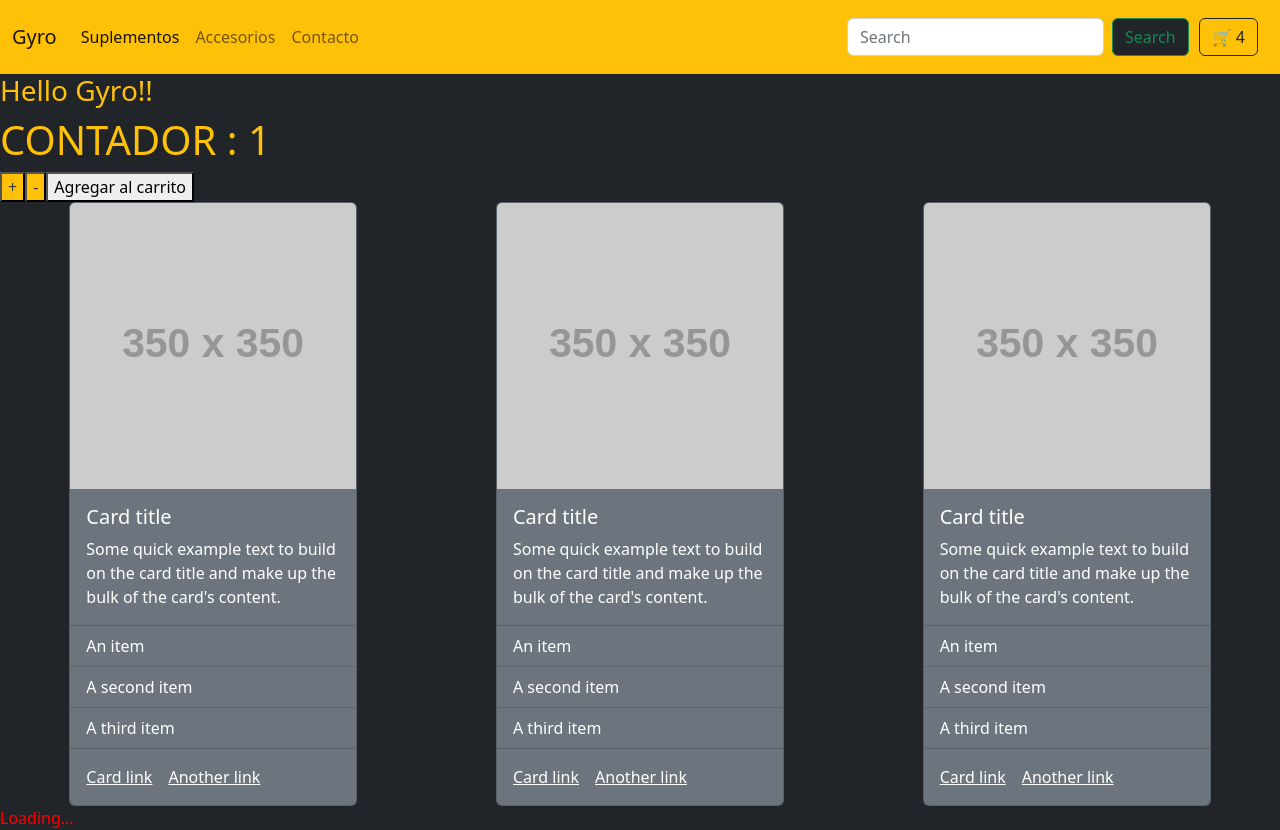
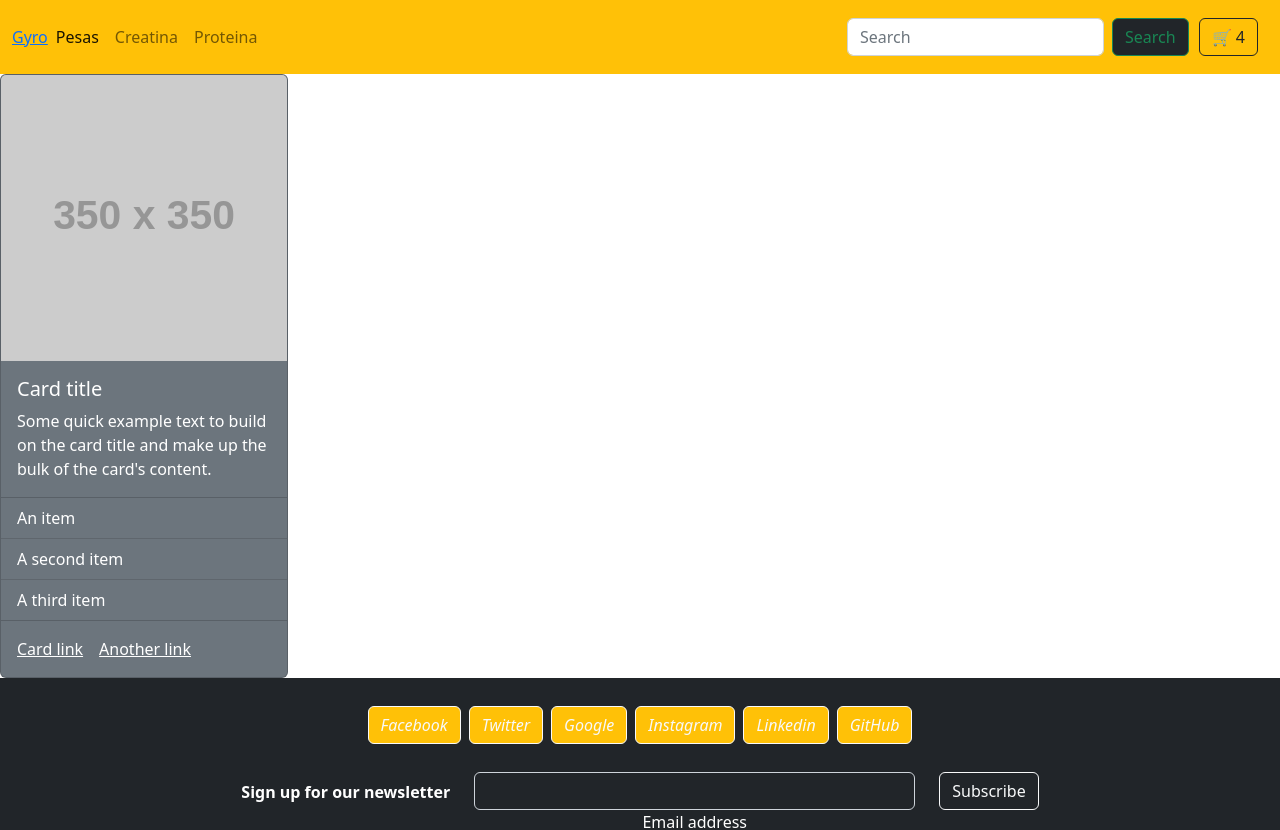
Before and after one commit to bottassiJuanIgnacio/react-ecommerce, a React (Create React App) app: page /product/1 in a window 1280 px wide. Shown: the top 830 px of the page. Built offline with nearby package versions, Linux system fonts and the light colour scheme; no server answers.

Commit message:
agrego mitades de desafios 5 6 y 7

```diff
--- a/package.json
+++ b/package.json
@@ -10,6 +10,7 @@
     "bootstrap-icons": "^1.9.1",
     "react": "^18.2.0",
     "react-dom": "^18.2.0",
+    "react-router-dom": "^6.3.0",
     "react-scripts": "5.0.1",
     "web-vitals": "^2.1.4"
   },
--- a/src/App.js
+++ b/src/App.js
@@ -8,7 +8,9 @@ import Footer from './components/Footer';
 import ItemListContainer from './components/ItemListContainer';
 import Promesas from './test/Promesas';
 import FetchContainer from './test/FetchContainer';
-
+import FetchArrayContainer from './test/FetchArrayContainer';
+import { BrowserRouter, Routes, Route } from "react-router-dom";
+// shift alt o
 
 
 
@@ -20,19 +22,43 @@ function App() {
   const greeting = 'Hello Gyro';
 
   return (
-    <div className='bg-dark'>
-      <NavBar />
-      <ItemListContainer warning ={warning} greeting= {greeting}/>
-      <ItemCount  initial={initial} warning ={warning} stock ={stock} onAdd= {onAdd} />
-      <div className="d-flex justify-content-around ">
-        <Cards style={{margin : '5px'}} />
-        <Cards />
-        <Cards />
-      </div>
-      <FetchContainer />
-      <Promesas />
+    <BrowserRouter>
+      <NavBar/>
+      <Routes>
+        <Route path='/' element={<ItemListContainer warning ={warning} greeting= {greeting}/>}/>
+        <Route path='/category/:idcategory' element={<ItemListContainer />} />
+        <Route path='/product/:idproduct' element={<Cards style={{margin : '5px'}} />} />
+        <Route />
+      </Routes>
       <Footer />
-    </div>
+    </BrowserRouter>
+    // <div className='bg-dark'>
+    //   <NavBar />
+    //   <ItemListContainer warning ={warning} greeting= {greeting}/>
+    //   <ItemCount  initial={initial} warning ={warning} stock ={stock} onAdd= {onAdd} />
+    //   <div className="d-flex justify-content-around ">
+    //     <Cards style={{margin : '5px'}} />
+    //     <Cards />
+    //     <Cards />
+    //   </div>
+    //   <FetchContainer />
+    //   {/* <FetchArrayContainer /> */}
+    //   <Promesas />
+    //   <Footer />
+    // </div>
+    // <>
+    //   <BrowserRouter>
+    //     {/*Aca van todos los componentes presentes en todas las rutas*/}
+    //     <NavBar />
+    //     <Routes>
+    //       <Route path='/' element={<ItemListContainer />} />
+    //       <Route path='/category/:idcategory' element={<ItemListContainer />}/>
+    //       <Route path='/product/:idproduct' element={<ItemListContainer />}{<Cards />}/>{/*ItemDetailContainer*/}
+    //     </Routes>
+    //     <Footer />
+    //   </BrowserRouter>
+    // </>
+
   );
 }
 
--- a/src/components/Cards.jsx
+++ b/src/components/Cards.jsx
@@ -1,6 +1,13 @@
 import React from 'react'
+import { useParams } from 'react-router-dom';
+
+
 
 export default function Cards() {
+  const { idcategory, idproduct } = useParams();
+
+
+
   return (
     <div className="card d-flex justify-content-around text-bg-secondary margin-5rem" style={{ width: '18rem' }}>
   <img src="https://via.placeholder.com/350x350" className="card-img-top" alt="placeholder" />
--- a/src/components/ItemListContainer.jsx
+++ b/src/components/ItemListContainer.jsx
@@ -1,7 +1,23 @@
-import React from 'react'
+import React, {useState, useEffect} from 'react'
+import { useParams } from 'react-router-dom'
+
+const productsHC = [{}]
 
 export default function ItemListContainer(props) {
     const {warning, greeting} = props
+    const {idcategory, idproduct} = useParams();
+    const [products, setProducts] = useState();
+
+      useEffect(() => {
+        if (!idcategory){
+          setProducts(productsHC);
+        }else {
+          setProducts(productsHC.filter(product => product.idcategory == idcategory))
+        }
+
+      }, [idcategory]);
+
+
   return (
     <div>
         <h3 style={{color : warning}}>{greeting}!!</h3>
--- a/src/components/NavBar.jsx
+++ b/src/components/NavBar.jsx
@@ -1,25 +1,27 @@
 import React from "react";
 import CartWidget from './CartWidget';
+import { Link } from 'react-router-dom';
 
 //, { useState, useEffect }
 export default function NavBar() {
   return (
     <nav className="navbar navbar-expand-lg bg-warning">
   <div className="container-fluid">
-    <a className="navbar-brand" href="#/">Gyro</a>
+    <Link to="/">Gyro</Link>
     <button className="navbar-toggler" type="button" data-bs-toggle="collapse" data-bs-target="#navbarSupportedContent" aria-controls="navbarSupportedContent" aria-expanded="false" aria-label="Toggle navigation">
       <span className="navbar-toggler-icon"></span>
     </button>
     <div className="collapse navbar-collapse" id="navbarSupportedContent">
       <ul className="navbar-nav me-auto mb-2 mb-lg-0">
         <li className="nav-item">
-          <a className="nav-link active" aria-current="page" href="#/">Suplementos</a>
+        <Link to="category/creatina" className="nav-link active">Pesas</Link>
         </li>
         <li className="nav-item">
-          <a className="nav-link" href="#/">Accesorios</a>
+          <Link to="category/creatina" className="nav-link">Creatina</Link>
         </li>
         <li className="nav-item">
-          <a className="nav-link" href="#/">Contacto</a>
+          <Link to="category/proteina" className="nav-link">Proteina</Link>
+          {/* <a className="nav-link" href="#/">Contacto</a> */}
         </li>
       </ul>
       <form className="d-flex"  role="search">
--- /dev/null
+++ b/src/test/FetchArrayContainer.jsx
@@ -0,0 +1,17 @@
+import React, {useState, useEffect} from 'react'
+import FetchArrayLayout from './FetchArrayLayout';
+
+export default function FetchContainer() {
+    const [arrayPokes, setArrayPokes] = useState({});
+
+    useEffect(() => {
+
+        fetch('https://pokeapi.co/api/v2/pokemon?limit=10')
+        .then((res) => res.json())
+        .then((json) => setArrayPokes(json.result))
+        .catch((e) => console.log(e))
+        .finally(() => console.log('lo ultimo que hago'));
+
+    }, []);
+  return <FetchArrayLayout arrayPokes={arrayPokes} />
+}
--- /dev/null
+++ b/src/test/FetchArrayLayout.jsx
@@ -0,0 +1,14 @@
+// import React from 'react';
+// import FetchArrayPoke from './FetchArrayPoke';
+
+// export default function FetchArrayLayout({ arrayPokes }) {
+//   return (
+//     <div style={{color : "red"}}>
+//       {arrayPokes.map((poke) => (
+//         <FetchArrayPoke />
+
+//       //<div>{JSON.stringify(poke)}</div>))}
+//     </div>
+//   );
+// }
+//{arrayPokes.map(poke => (<div>{JSON.stringify(poke)}</div>))}
```
Also changed, not shown: src/test/FetchArrayPoke.jsx (added), 1 other file (tests, documents, lock files or other folders).
